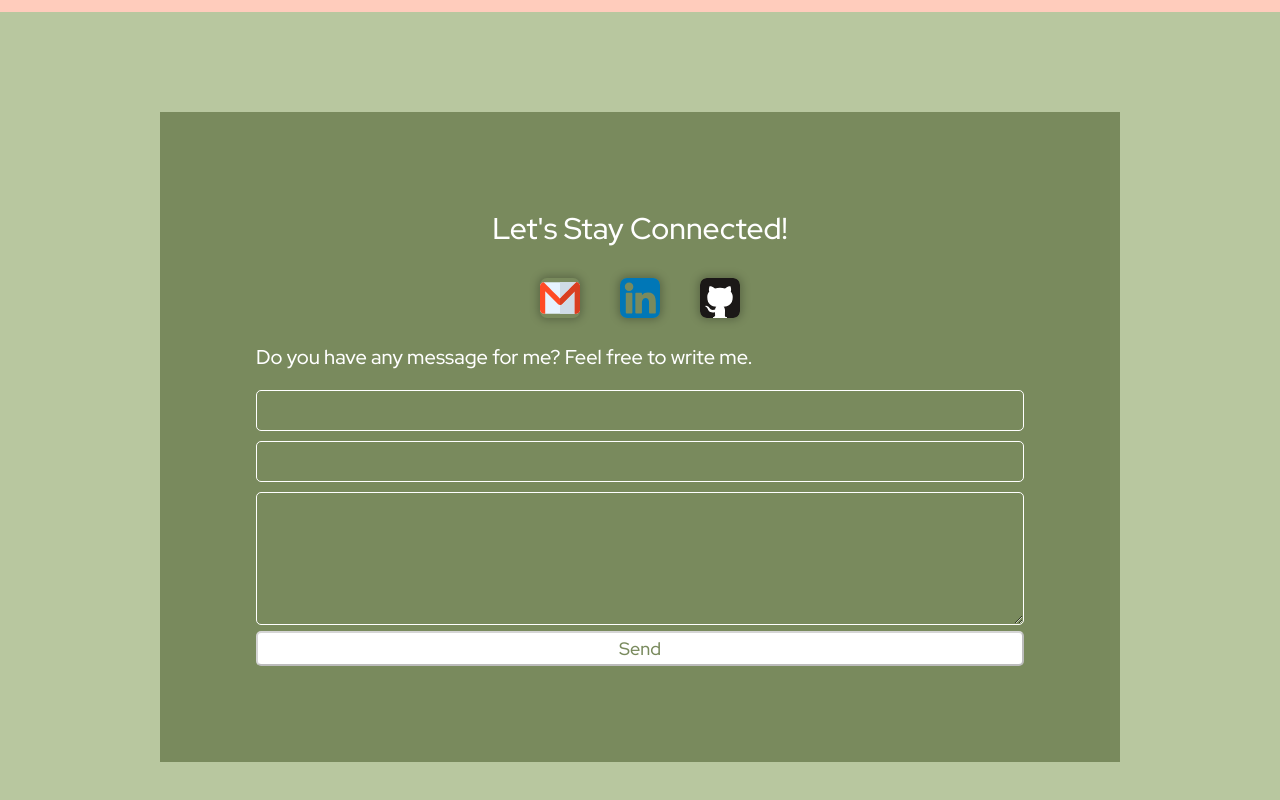
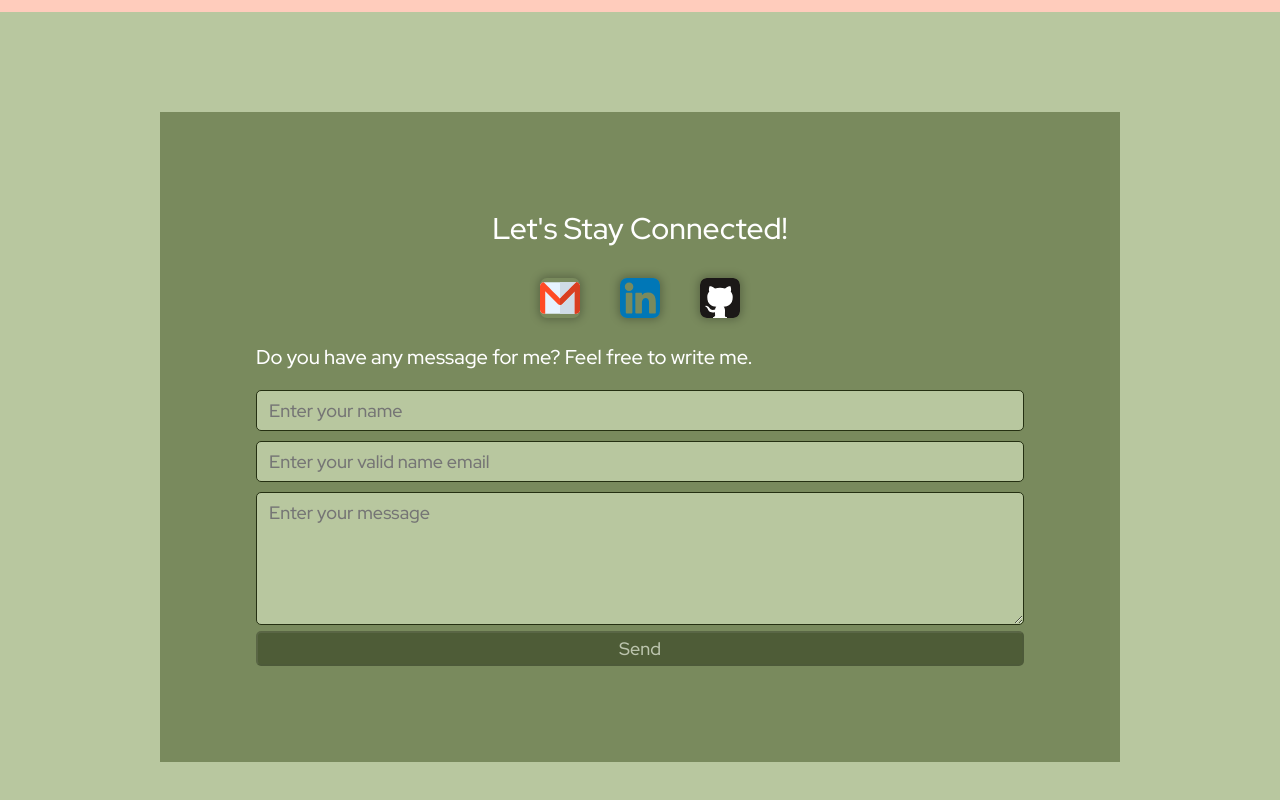
Before and after one commit to curly-talez/Portfolio, an Angular app: page /contact in a window 1280 px wide. Shown: the part 2924-3724 px from the top of the page. Built offline with nearby package versions, Linux system fonts and the light colour scheme.

Commit message:
updated contact form functionality and design

```diff
--- a/src/app/components/contact/contact.component.html
+++ b/src/app/components/contact/contact.component.html
@@ -10,11 +10,13 @@
             <div class="contact__form-container" *ngIf="!messageError && !messageSuccess">
                 <div class="contact__message">Do you have any message for me? Feel free to write me.</div>
                 <form id="contact-form" [formGroup]="contactForm" e (ngSubmit)="submitMessage()">
-                    <input class="contact__input" type="text" formControlName="name" name="name">
-                    <input class="contact__input" type="email" formControlName="email" name="email">
-                    <textarea class="contact__text-area" cols="30" rows="5" formControlName="message"
-                        name="message"></textarea>
-                    <button class="contact__button" type="submit" [disabled]="contactForm.invalid">Send</button>
+                    <input placeholder="Enter your name" class="contact__input" type="text" formControlName="name"
+                        name="name">
+                    <input placeholder="Enter your valid name email" class="contact__input" type="email"
+                        formControlName="email" name="email">
+                    <textarea placeholder="Enter your message" class="contact__text-area" cols="30" rows="5"
+                        formControlName="message" name="message"></textarea>
+                    <button class="contact__button" type="submit" [disabled]="!contactForm.valid">Send</button>
                 </form>
             </div>
             <div class="contact__message-sent" *ngIf="messageSuccess">
--- a/src/app/components/contact/contact.component.scss
+++ b/src/app/components/contact/contact.component.scss
@@ -1,13 +1,14 @@
 $bgColor: #b8c79f;
 $innerBgColor: #798a5d;
-$textColor: #fff;
+$borderColor: #fff;
+$textColor: #253012;
 
 .contact {
     &__container {
         background-color: $bgColor;
         height: 100vh;
         display: flex;
-        color: $textColor;
+        color: $borderColor;
     }
 
     &__inner-container {
@@ -56,7 +57,7 @@ $textColor: #fff;
         width: 100%;
         border: $textColor 1px solid;
         margin-bottom: 10px;
-        background-color: $innerBgColor;
+        background-color: $bgColor;
         padding: 8px 12px;
         color: $textColor;
         outline: none;
@@ -65,7 +66,7 @@ $textColor: #fff;
 
     &__text-area {
         width: 100%;
-        background-color: $innerBgColor;
+        background-color: $bgColor;
         border: $textColor 1px solid;
         padding: 8px 12px;
         color: $textColor;
@@ -77,9 +78,13 @@ $textColor: #fff;
         width: 100%;
         border-radius: 5px;
         background-color: $textColor;
-        color: $innerBgColor;
+        color: $borderColor;
         height: 35px;
-        cursor: pointer;
+    }
+
+    &__button:disabled {
+        cursor: not-allowed;
+        opacity: 0.5;
     }
 
     &__message-sent,
--- a/src/app/components/contact/contact.component.ts
+++ b/src/app/components/contact/contact.component.ts
@@ -16,9 +16,9 @@ export class ContactComponent implements OnInit {
 
   ngOnInit(): void {
     this.contactForm = new FormGroup({
-      name: new FormControl('', [Validators.required, Validators.minLength(3)]),
+      name: new FormControl('', [Validators.required, Validators.minLength(1)]),
       email: new FormControl('', [Validators.required, Validators.email]),
-      message: new FormControl('', [Validators.required, Validators.minLength(5), Validators.maxLength(50)])
+      message: new FormControl('', [Validators.required, Validators.minLength(1), Validators.maxLength(50)])
     })
   }
 
```
